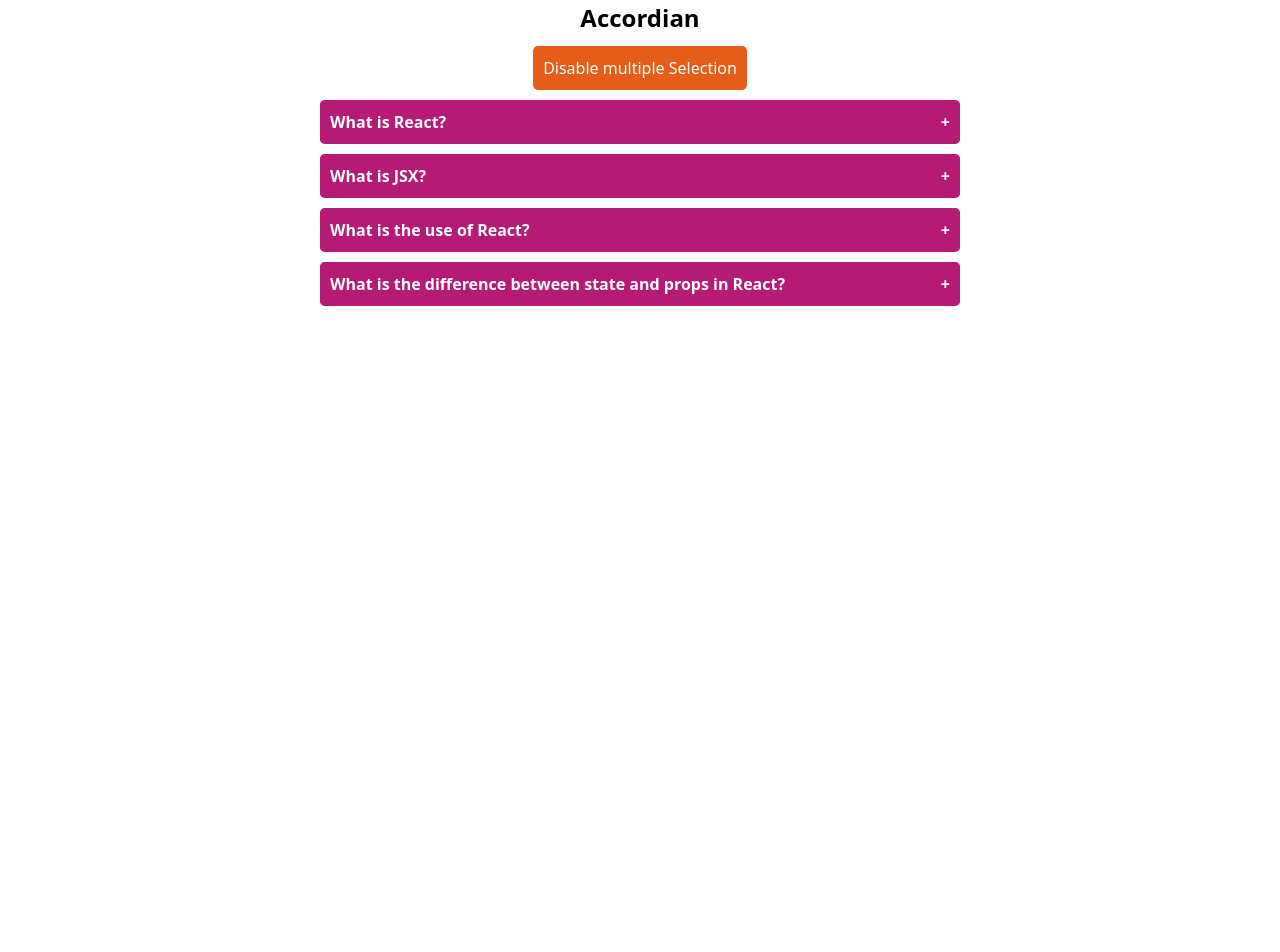
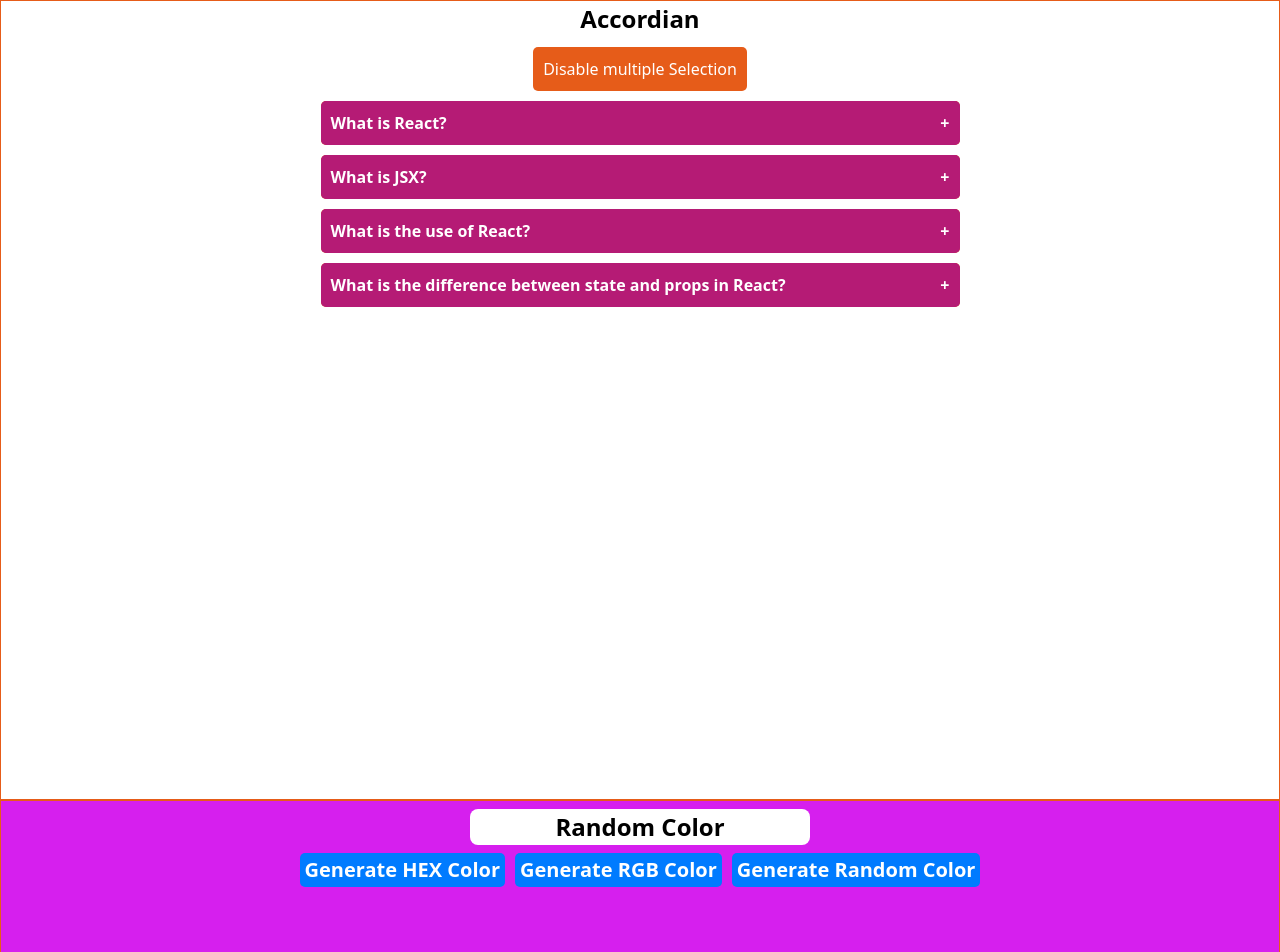
Before and after one commit to riefqialviansyah/case-component-react, a React (Vite) app: page / in a window 1280 px wide. Shown: the top 952 px of the page. Before the commit the page ends 800 px from the top, so only its background shows below. Built offline with nearby package versions, Linux system fonts and the light colour scheme.

Commit message:
ramdonm color component

```diff
--- a/src/components/accordian/accordian.jsx
+++ b/src/components/accordian/accordian.jsx
@@ -27,11 +27,12 @@ export default function Accordian() {
 
     setArrSelected(cpyArrSelected);
   }
-  console.log(selected, arrSelected, isMultiple);
   return (
     <>
       <div className="content">
-        <h1 className="header">Accordian</h1>
+        <h1 className="header" style={{ color: "black" }}>
+          Accordian
+        </h1>
         {isMultiple ? (
           <>
             <div
--- a/src/components/accordian/styles.css
+++ b/src/components/accordian/styles.css
@@ -7,8 +7,10 @@
   display: flex;
   flex-direction: column;
   align-items: center;
-  height: 100%;
+  justify-content: center;
+  height: 100vh;
   gap: 10px;
+  border: 1px solid #e65c19;
 }
 
 .box-content {
--- /dev/null
+++ b/src/components/random-color/ramdom-color.jsx
@@ -0,0 +1,75 @@
+import { useEffect, useState } from "react";
+import "./styles.css";
+
+export default function RandomColor() {
+  const [typeOfColor, setTypeOfColor] = useState("hex");
+  const [color, setColor] = useState("#000000");
+
+  function createRandomNumber(length) {
+    return Math.floor(Math.random() * length);
+  }
+
+  function handleGenerateHexRandomColor() {
+    const hex = [0, 1, 2, 3, 4, 5, 6, 7, 8, 9, "A", "B", "C", "D", "E", "F"];
+    let hexColor = "#";
+
+    for (let i = 0; i < 6; i++) {
+      hexColor += hex[createRandomNumber(hex.length)];
+    }
+
+    setColor(hexColor);
+  }
+  function handleGenerateRgbRandomColor() {
+    const r = createRandomNumber(256);
+    const g = createRandomNumber(256);
+    const b = createRandomNumber(256);
+
+    setColor(`rgb(${r}, ${g}, ${b})`);
+  }
+
+  useEffect(() => {
+    if (typeOfColor == "hex") {
+      handleGenerateHexRandomColor();
+    } else {
+      handleGenerateRgbRandomColor();
+    }
+  }, [typeOfColor]);
+
+  return (
+    <div className="content" style={{ backgroundColor: color }}>
+      <div className="flex flex-col">
+        <h1 className="header self-center rounded-lg my-2">Random Color</h1>
+        <div className="button">
+          <button
+            onClick={() => {
+              setTypeOfColor("hex");
+            }}
+          >
+            Generate HEX Color
+          </button>
+          <button
+            onClick={() => {
+              setTypeOfColor("rgb");
+            }}
+          >
+            Generate RGB Color
+          </button>
+          <button
+            onClick={() => {
+              typeOfColor == "hex"
+                ? handleGenerateHexRandomColor()
+                : handleGenerateRgbRandomColor();
+            }}
+          >
+            Generate Random Color
+          </button>
+        </div>
+      </div>
+      <div className="h-svh flex items-center">
+        <h1 className="text-white text-5xl opacity-70">
+          {typeOfColor} : {color}
+        </h1>
+      </div>
+    </div>
+  );
+}
--- /dev/null
+++ b/src/components/random-color/styles.css
@@ -0,0 +1,25 @@
+.content {
+  display: flex;
+  justify-content: start;
+}
+
+.header {
+  text-align: center;
+  color: black;
+  background-color: white;
+  width: 50%;
+}
+
+.button {
+  display: flex;
+  color: white;
+  font-size: 20px;
+  font-weight: bold;
+  gap: 10px;
+}
+
+.button button {
+  background-color: #007bff;
+  padding: 2px 5px;
+  border-radius: 5px;
+}
--- a/src/pages/LayoutPage.jsx
+++ b/src/pages/LayoutPage.jsx
@@ -1,9 +1,14 @@
 import Accordian from "../components/accordian/accordian";
+import RandomColor from "../components/random-color/ramdom-color";
 
 export default function LayoutPage() {
   return (
     <>
+      {/* Accordian component */}
       <Accordian />
+
+      {/* Random color */}
+      <RandomColor />
     </>
   );
 }
```
